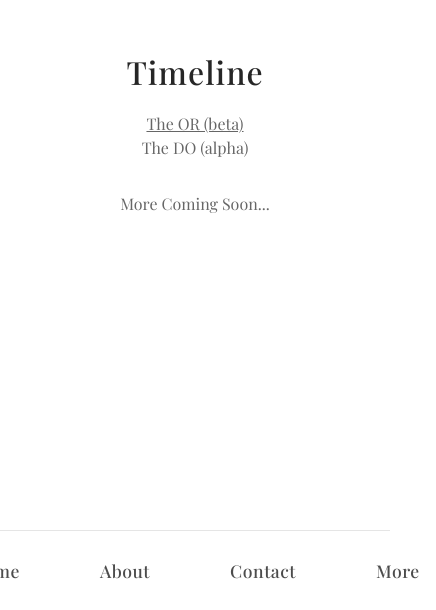
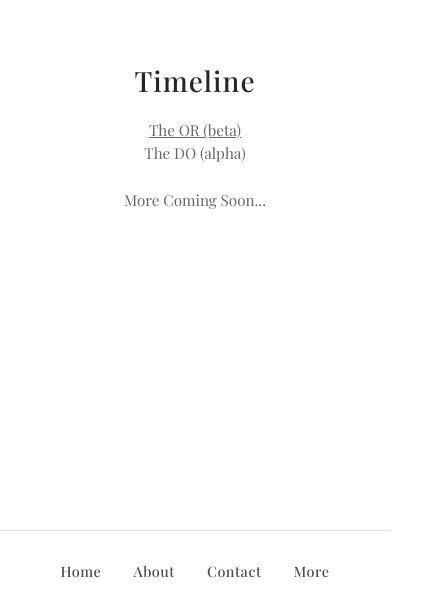
Before and after one commit to theingredients/theingredients, a React (Vite) app: page /more in a window 390 px wide. Shown: the part 234-844 px from the top of the page, 436 px wide, since content can reach past the window. Built offline with nearby package versions, Linux system fonts and the light colour scheme.

Commit message:
Fix mobile responsiveness issues
- Reduce footer button gaps and padding on mobile devices
- Add flex-wrap to footer to prevent button cutoff
- Adjust page container padding for mobile screens
- Add overflow-x hidden to prevent horizontal scrolling
- Improve responsive typography scaling

```diff
--- a/src/components/Layout.css
+++ b/src/components/Layout.css
@@ -2,6 +2,9 @@
   min-height: 100vh;
   display: flex;
   flex-direction: column;
+  width: 100%;
+  max-width: 100%;
+  overflow-x: hidden;
 }
 
 .header {
@@ -13,6 +16,9 @@
   display: flex;
   align-items: center;
   justify-content: center;
+  padding: 1rem;
+  width: 100%;
+  box-sizing: border-box;
 }
 
 .footer {
@@ -24,6 +30,8 @@
   border-top: 1px solid rgba(0, 0, 0, 0.1);
   padding: 0 2rem;
   transition: border-color 0.3s ease;
+  flex-wrap: wrap;
+  min-height: 80px;
 }
 
 .theme-dark .footer {
@@ -58,3 +66,39 @@
 .footer-button:active {
   transform: translateY(0);
 }
+
+@media (max-width: 768px) {
+  .main-content {
+    padding: 0.5rem;
+  }
+
+  .footer {
+    gap: 1.5rem;
+    padding: 0 1rem;
+    height: auto;
+    min-height: 80px;
+    padding-top: 1rem;
+    padding-bottom: 1rem;
+  }
+
+  .footer-button {
+    font-size: 0.95rem;
+    padding: 0.5rem 0.75rem;
+  }
+}
+
+@media (max-width: 480px) {
+  .main-content {
+    padding: 0.25rem;
+  }
+
+  .footer {
+    gap: 1rem;
+    padding: 0 0.75rem;
+  }
+
+  .footer-button {
+    font-size: 0.9rem;
+    padding: 0.5rem 0.5rem;
+  }
+}
--- a/src/index.css
+++ b/src/index.css
@@ -21,6 +21,7 @@ body {
   background-color: #ffffff;
   color: rgba(0, 0, 0, 0.87);
   transition: background-color 0.3s ease, color 0.3s ease;
+  overflow-x: hidden;
 }
 
 body.theme-dark {
@@ -32,6 +33,8 @@ body.theme-dark {
   min-height: 100vh;
   display: flex;
   flex-direction: column;
+  width: 100%;
+  overflow-x: hidden;
 }
 
 button {
--- a/src/pages/PageStyles.css
+++ b/src/pages/PageStyles.css
@@ -63,6 +63,10 @@
 }
 
 @media (max-width: 768px) {
+  .page-container {
+    padding: 1.5rem;
+  }
+
   .page-title {
     font-size: 2rem;
   }
@@ -71,3 +75,18 @@
     font-size: 1rem;
   }
 }
+
+@media (max-width: 480px) {
+  .page-container {
+    padding: 1rem;
+  }
+
+  .page-title {
+    font-size: 1.75rem;
+  }
+
+  .page-content {
+    font-size: 0.95rem;
+    margin-bottom: 1.5rem;
+  }
+}
```
